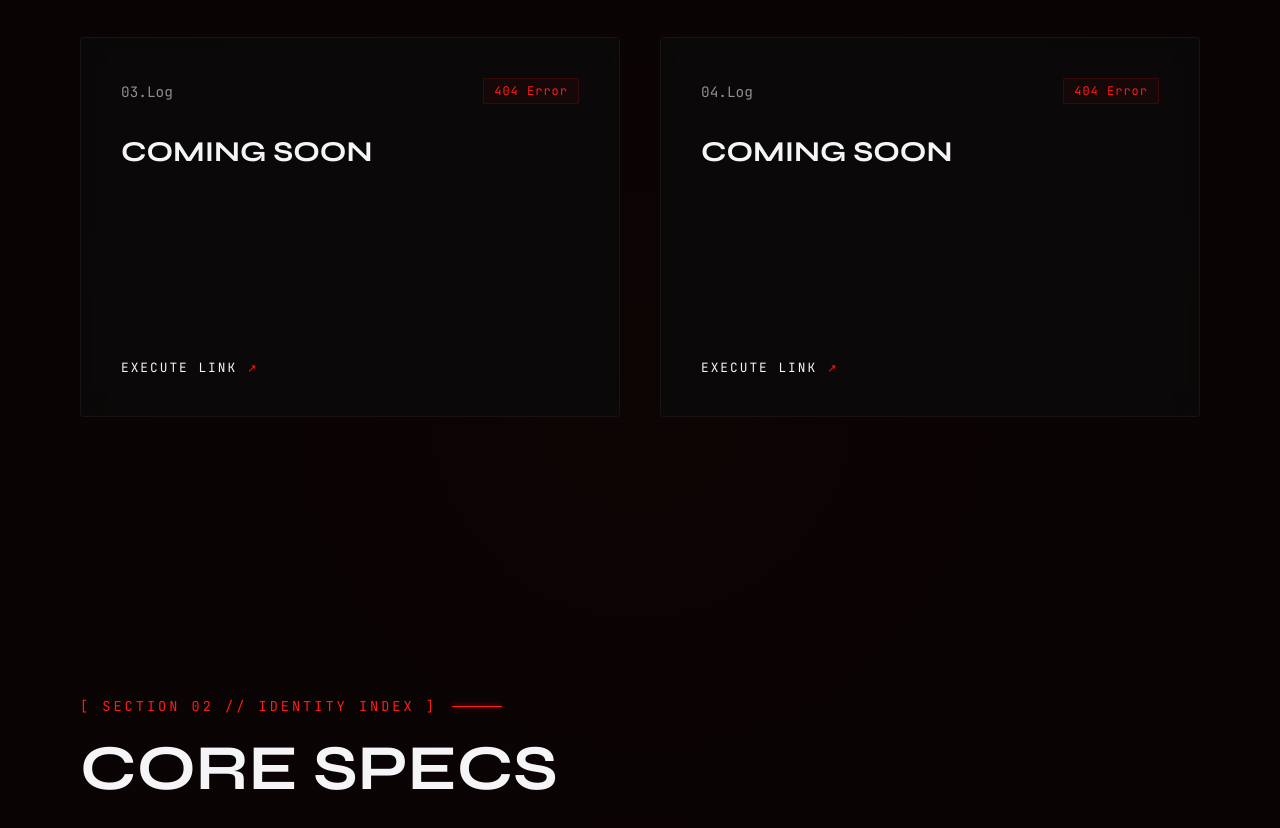
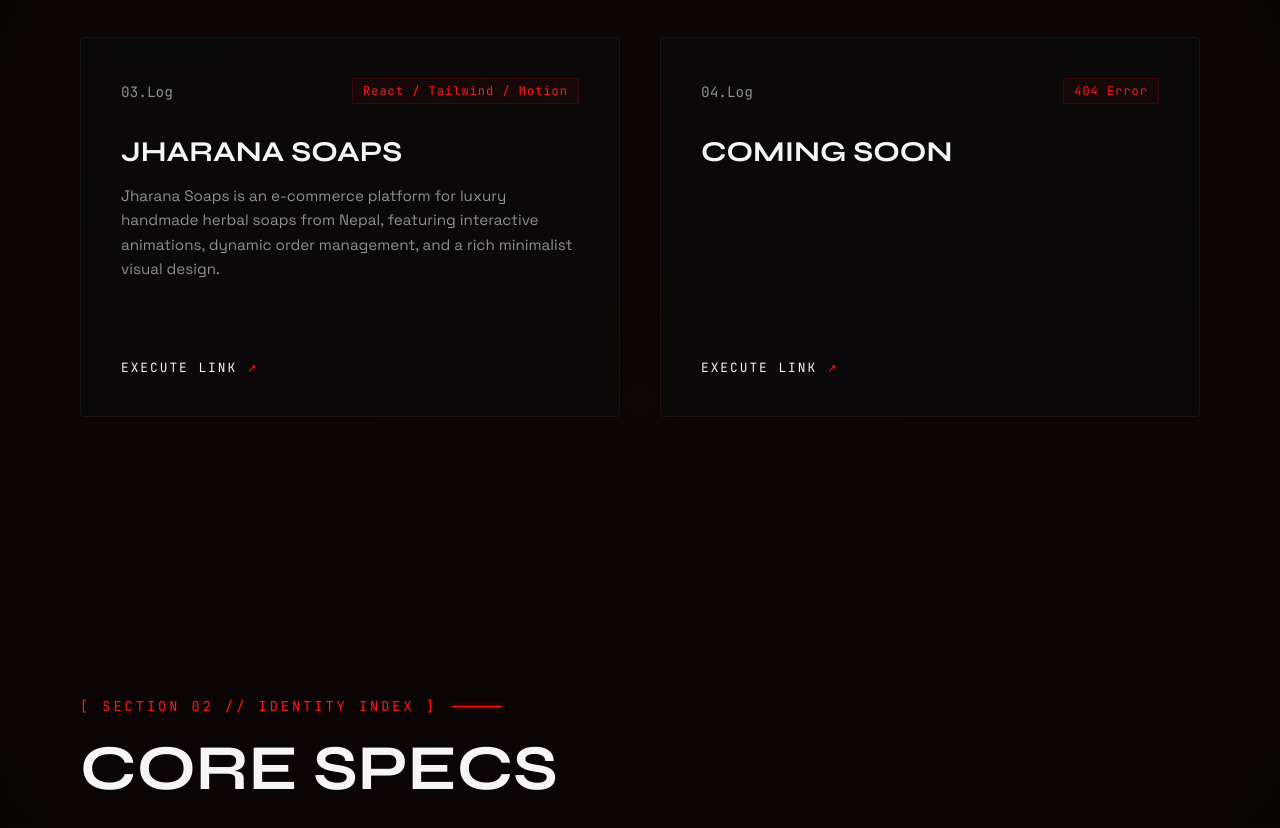
Before and after one commit to NickJohn69/portfolio, a plain HTML site: page index.html in a window 1280 px wide. Shown: the part 1493-2321 px from the top of the page. Drawn offline with Linux system fonts and the light colour scheme.

Commit message:
Added jharana soaps

```diff
--- a/index.html
+++ b/index.html
@@ -98,13 +98,13 @@
                 <div class="project-card reveal">
                     <div class="project-meta">
                         <span class="p-number">03.Log</span>
-                        <span class="p-tags">404 Error</span>
+                        <span class="p-tags">React / Tailwind / Motion</span>
                     </div>
                     <div>
-                        <h3>Coming Soon</h3>
-                        <p></p>
+                        <h3>Jharana Soaps</h3>
+                        <p>Jharana Soaps is an e-commerce platform for luxury handmade herbal soaps from Nepal, featuring interactive animations, dynamic order management, and a rich minimalist visual design.</p>
                     </div>
-                    <a href="#" class="project-link">
+                    <a target="_blank" href="https://jharanasoaps.vercel.app/" class="project-link">
                         EXECUTE LINK <span class="icon">↗</span>
                     </a>
                 </div>
```
